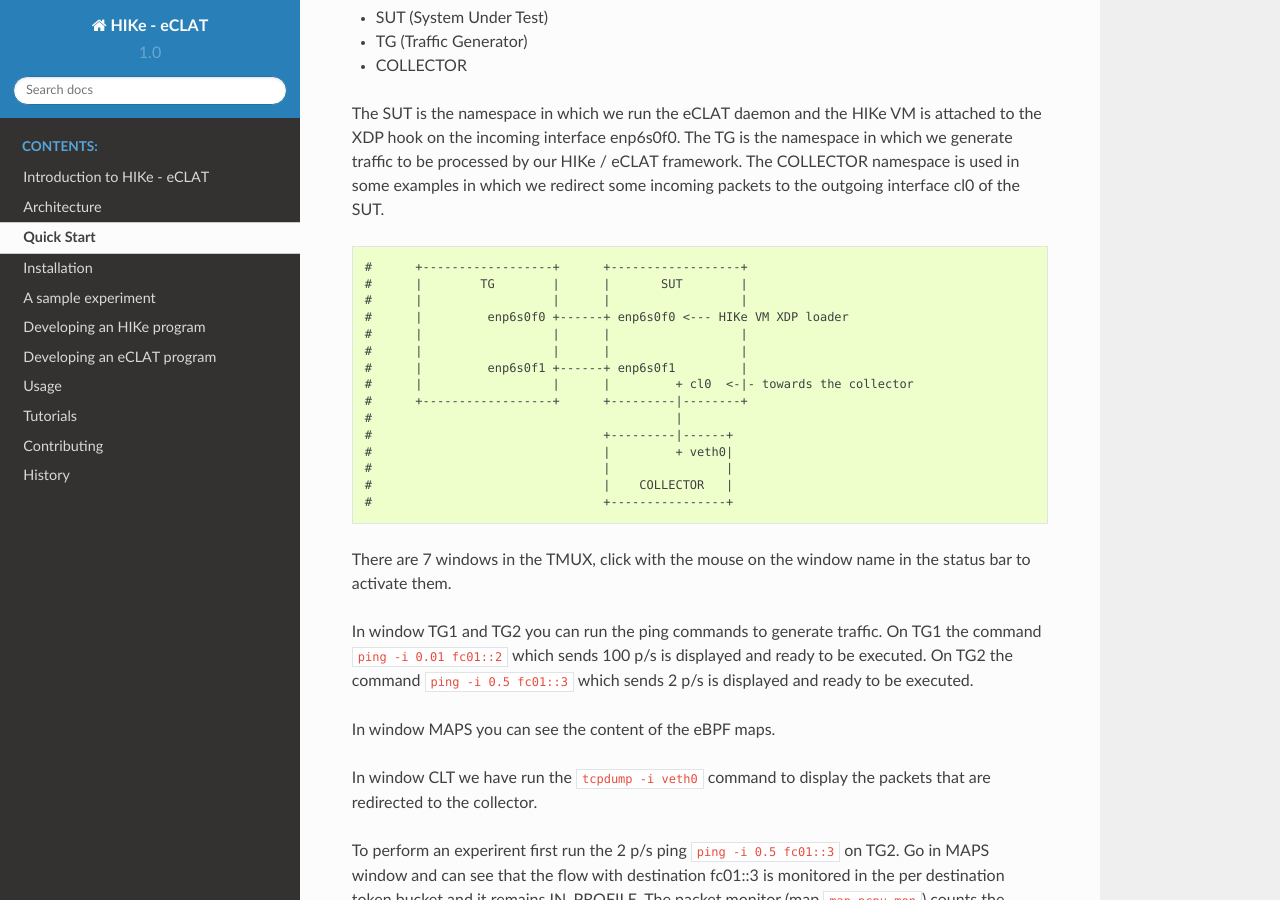
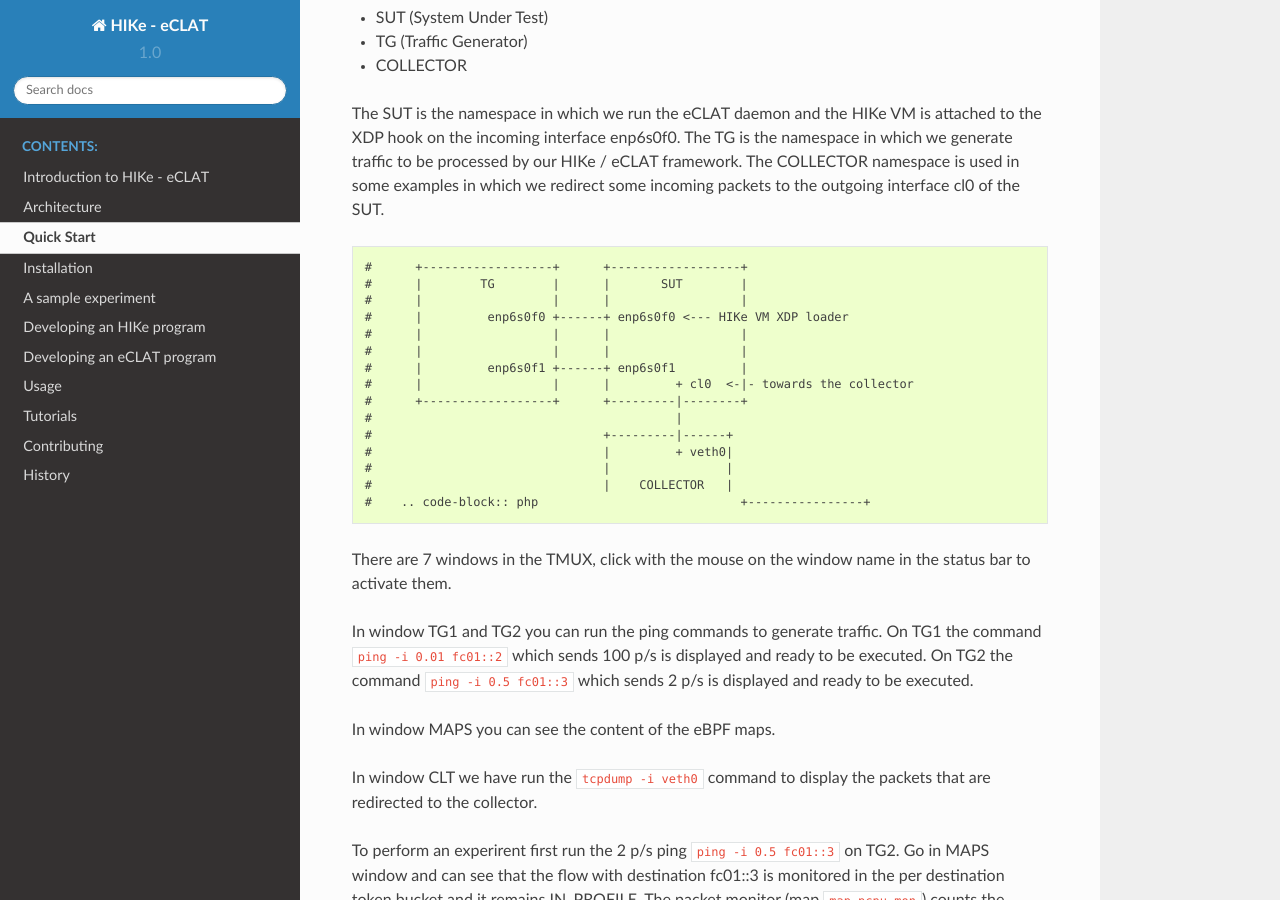
Before and after one commit to hike-eclat/docs, a Sphinx documentation site: the page built from docs/quickstart.rst, in a window 1280 px wide and 900 px high, scrolled down 447 px. Built offline with Sphinx 7.4.7 and the Read the Docs theme 2.0.0, drawn with Linux system fonts in a browser that asks for light colours; pages that are not in the unit, such as notebooks, are missing from menus.

Commit message:
Update quickstart.rst

```diff
--- a/docs/quickstart.rst
+++ b/docs/quickstart.rst
@@ -35,7 +35,7 @@ The SUT is the namespace in which we run the eCLAT daemon and the HIKe VM is att
    #                                |         + veth0|
    #                                |                |
    #                                |    COLLECTOR   |
-   #                                +----------------+
+   #    .. code-block:: php                            +----------------+
 
 There are 7 windows in the TMUX, click with the mouse on the window name in the status bar to activate them.
 
```
